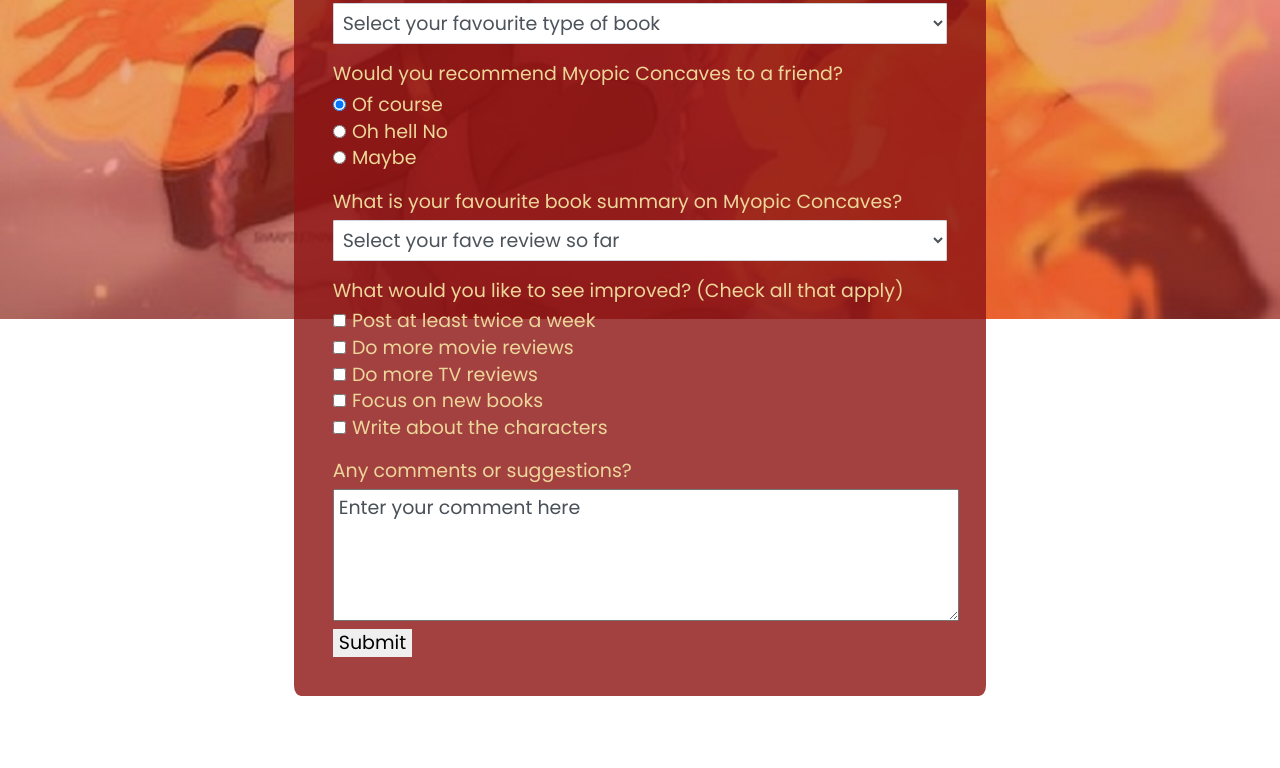
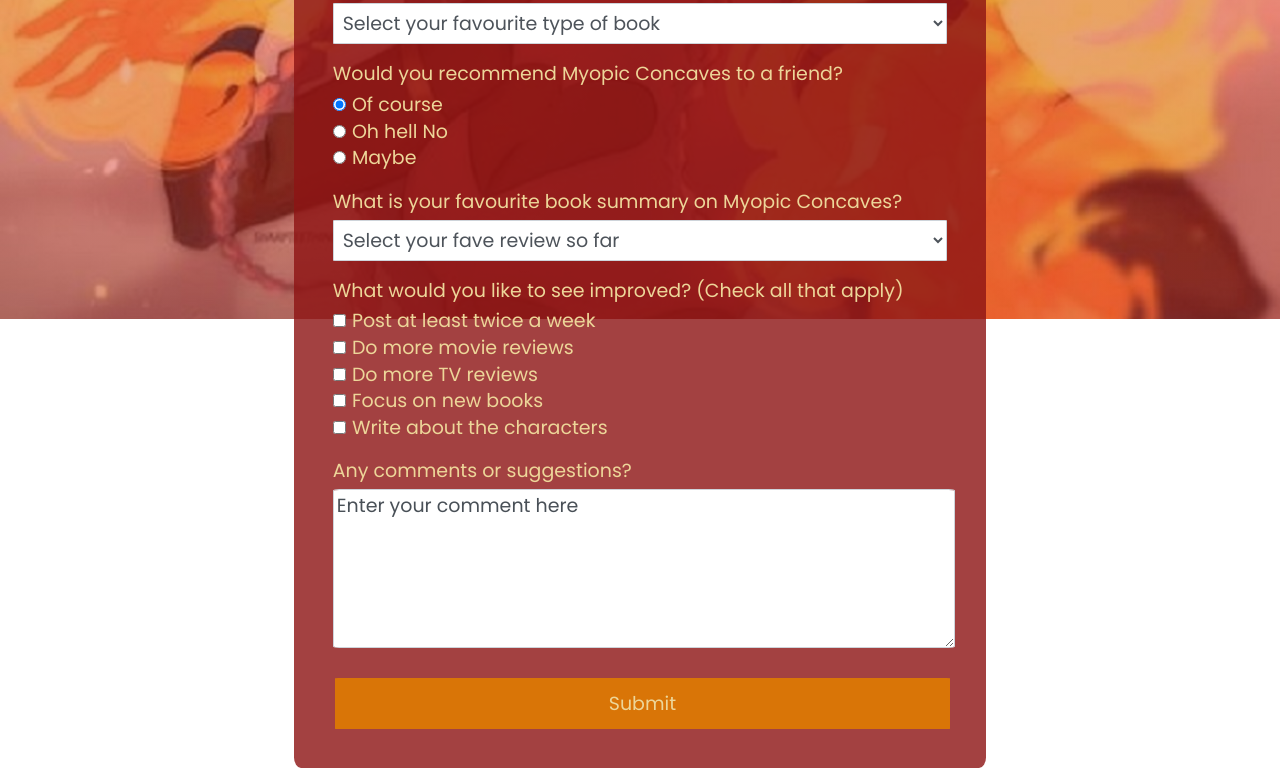
Before and after one commit to KechiEbite/14-Assignment-Survey-Form, a plain HTML site: page index.html in a window 1280 px wide. Shown: the part 481-1249 px from the top of the page. Before the commit the page ends 1177 px from the top, so only its background shows below. Drawn offline with Linux system fonts and the light colour scheme.

Commit message:
done done done!!!!!!!!!!!!!!

```diff
--- a/all_css/style.css
+++ b/all_css/style.css
@@ -78,6 +78,12 @@ input, select, textarea, button {
 
 }
 
+.textbox:focus {
+    border-color: #8e1515ce;
+    outline: 0;
+    box-shadow: 0 0 0 0.2rem rgba(203, 32, 32, 0.363);
+  }
+
 ::placeholder{
     color: #495057;
 
@@ -91,12 +97,21 @@ input, select, textarea, button {
 }
 
 .textarena {
-    min-height: 120px;
+    min-height: 150px;
     width: 100%;
-    padding: 0.8%;
+    padding: 0.5%;
     resize: vertical;
 }
 
 button {
     border: none;
+    display: block;
+    width: 100%;
+    padding: 2%;
+    background: rgba(217,117,7);
+    color: inherit;
+    border-radius: .5%;
+    cursor: pointer;
+    margin-top: 5%;
+    margin-left: .4%;
 }
--- a/index.html
+++ b/index.html
@@ -59,7 +59,7 @@
             <input type="checkbox" name="improved" value="Character-profile" class="check-box">Write about the characters <br>
 
             <p>Any comments or suggestions?</p>
-            <textarea name="comment" id="comments" placeholder="Enter your comment here" class="textarena"></textarea>
+            <textarea name="comment" id="comments" placeholder="Enter your comment here" class="textarena textbox"></textarea>
 
             <button class="submit">Submit</button>
         </div>
```
